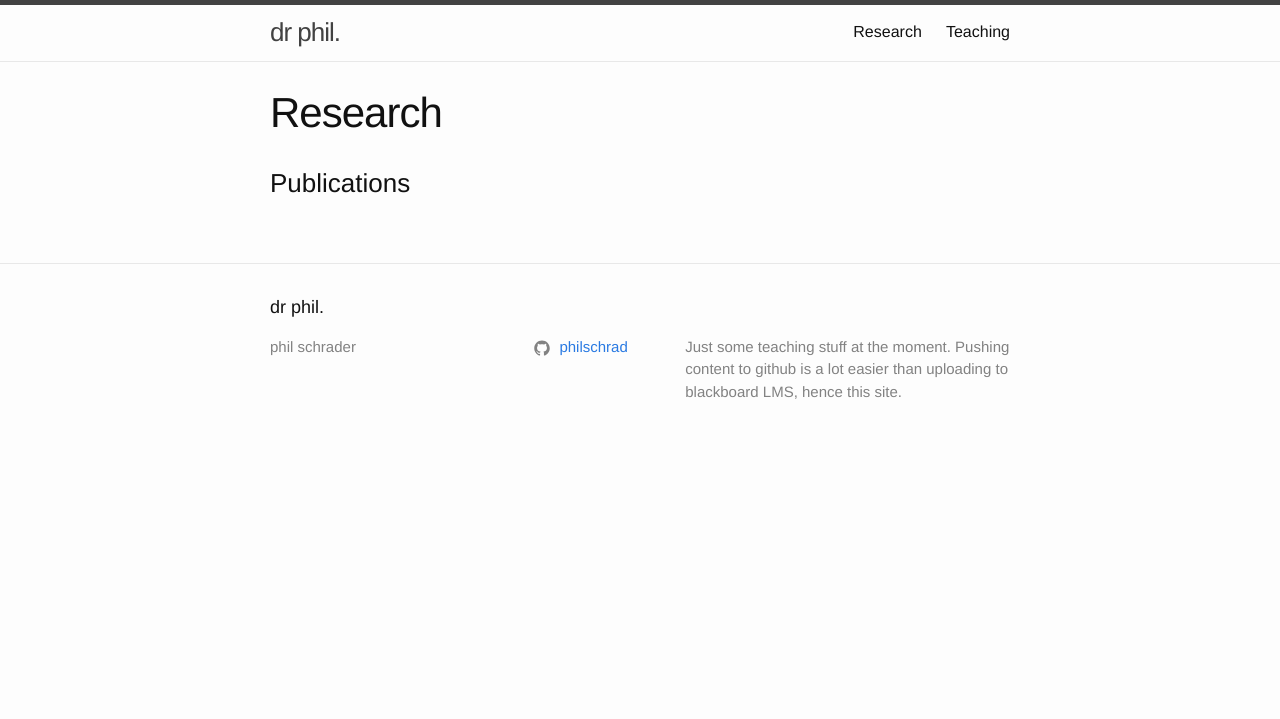
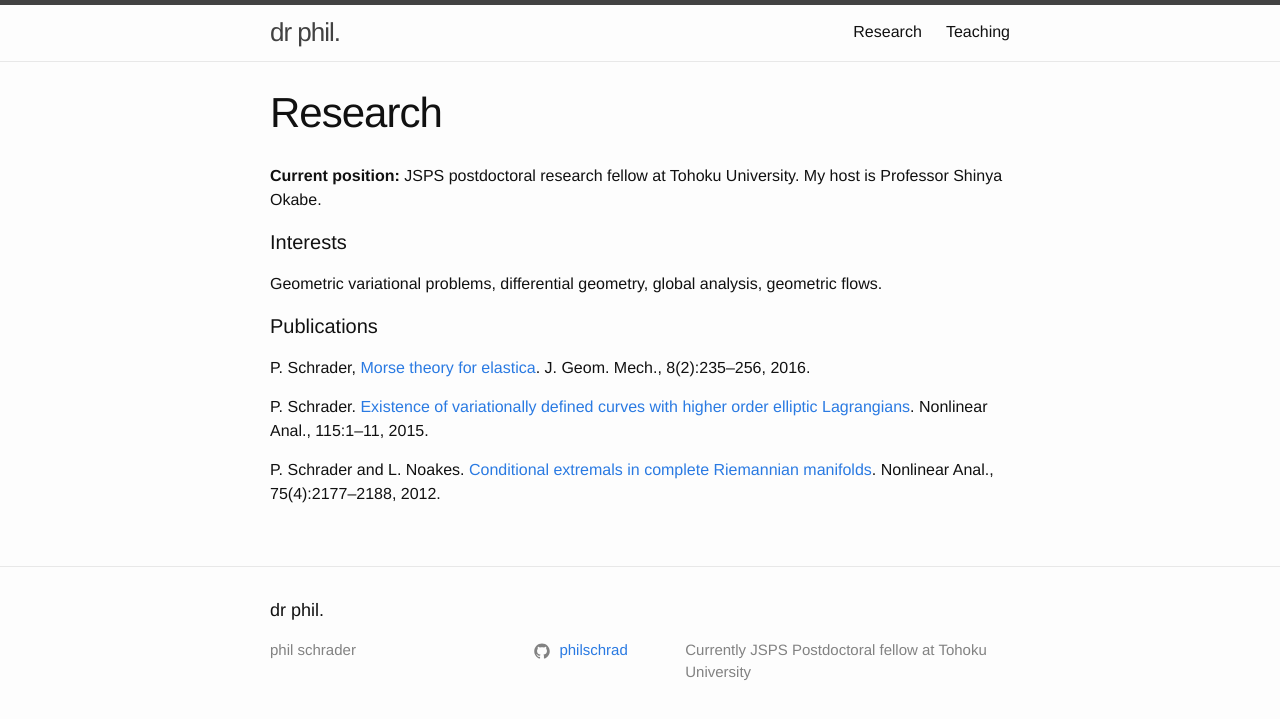
Before and after one commit to philschrad/philschrad.github.io, a Jekyll site: the page built from pages/Research.md, in a window 1280 px wide. Shown: the top 719 px of the page. Built offline with Jekyll 4.4.1, drawn with Linux system fonts in a browser that asks for light colours.

Commit message:
website update

```diff
--- a/_config.yml
+++ b/_config.yml
@@ -17,7 +17,7 @@ title: dr phil.
 author: phil schrader
 #email: philschrad google mail
 description: >- # this means to ignore newlines until "baseurl:"
-  Just some teaching stuff at the moment. Pushing content to github is a lot easier than uploading to blackboard LMS, hence this site.
+  Currently JSPS Postdoctoral fellow at Tohoku University
 baseurl: "" # the subpath of your site, e.g. /blog
 url: "https://philschrad.github.io" # the base hostname & protocol for your site, e.g. http://example.com
 twitter_username:
--- a/pages/Research.md
+++ b/pages/Research.md
@@ -3,4 +3,16 @@ layout: page
 title: Research
 ---
 
-### Publications
+**Current position:** JSPS postdoctoral research fellow at Tohoku University. My host is Professor Shinya Okabe.
+
+#### Interests
+Geometric variational problems, differential geometry, global analysis, geometric flows.
+
+#### Publications
+
+
+P. Schrader, [Morse theory for elastica](http://dx.doi.org/10.3934/jgm.2016006). J. Geom. Mech., 8(2):235–256, 2016.
+
+P. Schrader. [Existence of variationally defined curves with higher order elliptic Lagrangians](http://dx.doi.org/10.1016/j.na.2014.11.016). Nonlinear Anal., 115:1–11, 2015.
+
+P. Schrader and L. Noakes. [Conditional extremals in complete Riemannian manifolds](http://dx.doi.org/10.1016/j.na.2011.10.018). Nonlinear Anal., 75(4):2177–2188, 2012.
```
